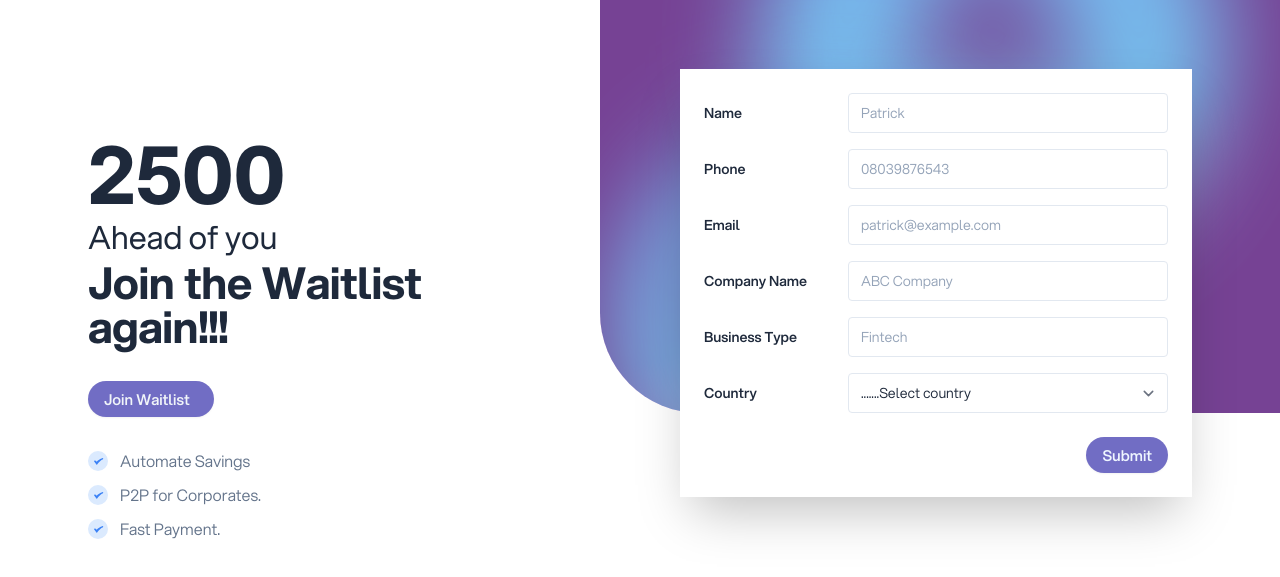
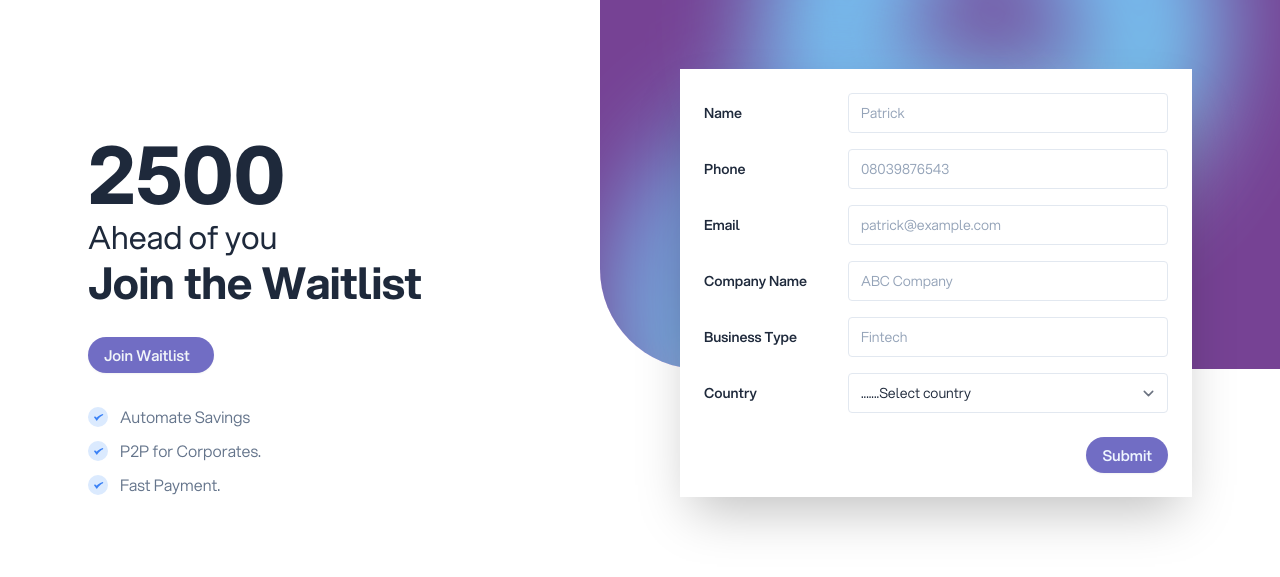
Before and after one commit to frankdev0/wallx-app, a plain HTML site: page apply.html in a window 1280 px wide. Shown: the part 91-668 px from the top of the page. Drawn offline with Linux system fonts and the light colour scheme; no server answers.

```diff
--- a/apply.html
+++ b/apply.html
@@ -68,7 +68,7 @@
 
 
                                 <div>
-                                    <h1 class="ct4y7 czx4s">Join the Waitlist again!!!</h1>
+                                    <h1 class="ct4y7 czx4s">Join the Waitlist</h1>
 
                                 </div>
                                 <a class="c3jy2 cz75y cfgg9 c2u4q c2a4l c5bld ck941 cik6c wallx-bgg czx4s">
```
